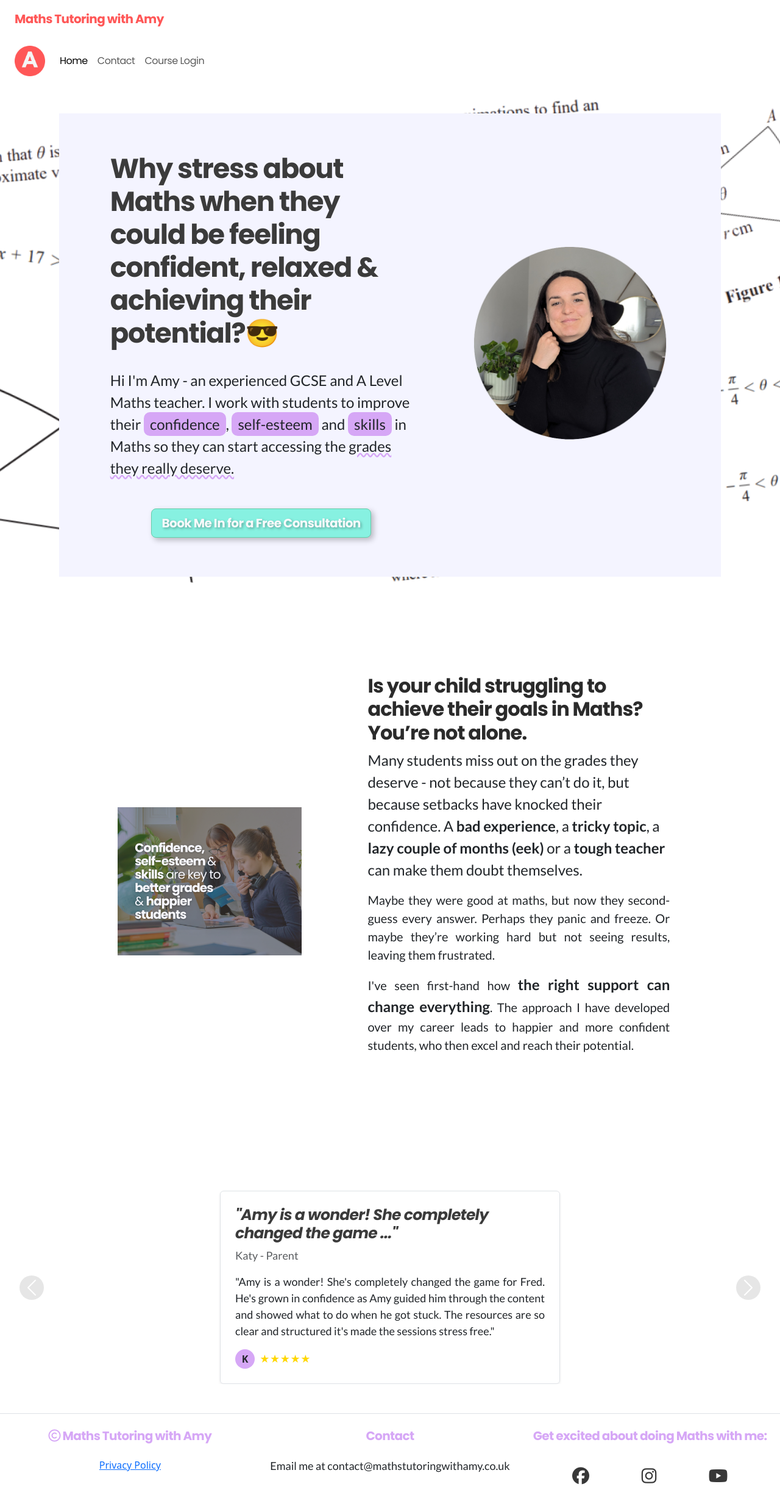
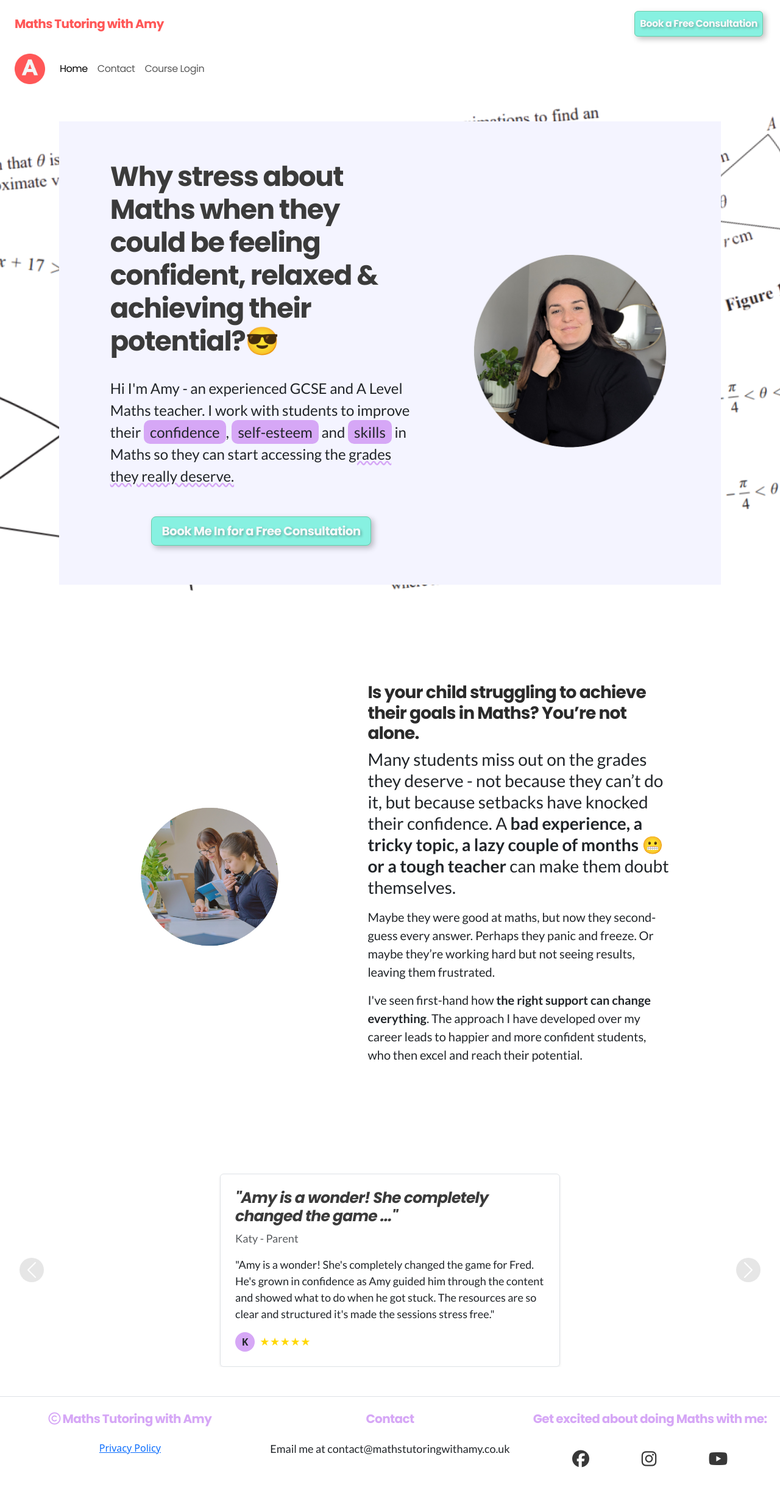
Before and after one commit to AmyB173/mathstutoringwithamy, a PHP site: page / in a window 1280 px wide. Shown: the whole page at 61% size. After the commit the page ends 2407 px from the top, so only its background shows below. Run offline with PHP 8.4, Linux system fonts and the light colour scheme; some libraries are stand-ins or nearby versions.

Commit message:
update index PAS section img and fixed header

```diff
--- a/assets/css/style.css
+++ b/assets/css/style.css
@@ -7,6 +7,7 @@ Use poppins for headings
 /* -------------------------------------------------GENERAL */
 body {
   overflow-x: hidden;
+  padding-top: 75px;
 }
 
 p {
@@ -14,7 +15,7 @@ p {
   font-weight: 400;
   font-style: normal;
   font-size: 18px;
-  text-align: justify;
+  text-align: start;
 }
 
 h1,
--- a/index.html
+++ b/index.html
@@ -6,7 +6,7 @@
     <meta name="viewport" content="width=device-width, initial-scale=1.0" />
     <meta
       name="description"
-      content="Maths Tutoring with Amy | Why stress about Maths when they could be feeling confidenct, relaxed and achieving their potential. Expert Edexcel A Level and GCSE Maths Tutoring to build confidence, self-steem and grades. Online tutoring available all over the Uk - I welcome clients from n England, including London, Manchester, Oxford, Bristol, Birmingham, and more."
+      content="Maths Tutoring with Amy | Why stress about Maths when they could be feeling confident, relaxed and achieving their potential. Expert Edexcel A Level and GCSE Maths Tutoring to build confidence, self-esteem and grades. Online tutoring available all over the UK - I welcome clients from n England, including London, Manchester, Oxford, Bristol, Birmingham, and more."
     />
     <title>
       Maths Tutoring With Amy | Build confidence and grades | Edexcel A Level and GCSE and IGCSE Maths Tutoring
@@ -26,8 +26,6 @@
       href="https://fonts.googleapis.com/css2?family=Patrick+Hand&family=Poppins:ital,wght@0,100;0,200;0,300;0,400;0,500;0,600;0,700;0,800;0,900;1,100;1,200;1,300;1,400;1,500;1,600;1,700;1,800;1,900&display=swap"
       rel="stylesheet"
     />
-    <link rel="preconnect" href="https://fonts.googleapis.com" />
-    <link rel="preconnect" href="https://fonts.gstatic.com" crossorigin />
     <link
       href="https://fonts.googleapis.com/css2?family=Lato:ital,wght@0,100;0,300;0,400;0,700;0,900;1,100;1,300;1,400;1,700;1,900&display=swap"
       rel="stylesheet"
@@ -82,11 +80,21 @@
   <body>
     <!-- MATHS TUTORING WITH AMY LOGO -->
     <header class="container-fluid">
-      <div class="row">
-        <div class="col-10 ps-4 pt-3 m-0">
-          <p class="text-start brand-red-text logo-words">
-            Maths Tutoring with Amy
+      <div class="row fixed-top bg-white justify-content-between p-2">
+        <div class="col-5 mt-3 ms-3 flex align-items-center justify-content-center">
+          <p class="text-start ">
+            <a class="brand-red-text logo-words text-decoration-none" href="index.html">Maths Tutoring with Amy</a>
           </p>
+        </div>
+        <div class="col-5 d-flex justify-content-end align-items-center me-3 pe-3 ">
+          <a
+          id="cta-btn"
+          href="https://app.reclaim.ai/m/mathstutoringwithamy"
+          target="_blank"
+          class="btn btn-primary btn p-2 fs-6"
+        >
+          Book a Free Consultation
+        </a>
         </div>
       </div>
 
@@ -154,7 +162,7 @@
                    Why stress about Maths when they could be feeling confident, relaxed & achieving their potential?😎
                 </h1>
 
-                  <p p class="text-start fs-4 mb-5 mt-4"> Hi I'm Amy - an experienced GCSE and A&nbsp;Level Maths teacher. I work with students to improve their <span class="brush-stroke">confidence</span>, <span class="brush-stroke">self-esteem</span> and <span class="brush-stroke">skills</span> in Maths so they can start accessing the <span class="wavy-underline">grades they really deserve.
+                  <p class="text-start fs-4 mb-5 mt-4"> Hi I'm Amy - an experienced GCSE and A&nbsp;Level Maths teacher. I work with students to improve their <span class="brush-stroke">confidence</span>, <span class="brush-stroke">self-esteem</span> and <span class="brush-stroke">skills</span> in Maths so they can start accessing the <span class="wavy-underline">grades they really deserve.
                 </span></p>
                 <a
                   id="cta-btn"
@@ -181,25 +189,23 @@
       </section>
       <!-- Main Content Section -->
       <div class="container-fluid p-0 m-0">
-    <!-- PAS Sections -->
-        <div class="row flex-column border-5 align-items-center justify-content-center">
-          <div class="col-12 col-md-10 p-3 p-md-3 px-xl-5 flex-row justify-content-center  my-3 my-md-5">
-            <div class="row">
-              <div class="col-11 col-lg-5 d-flex justify-content-center align-items-center">
-                <img src="./assets/images/working-student-index.png" alt="A student working" class="img-fluid rounded px-5 pt-5 pb-2">
-              </div>
-              <div class="col-11 col-lg-7 p-5 ">
-                <h2 class="fw-bold brand-grey-text text-start">Is your child struggling to achieve their goals in Maths? You’re not alone. </h2>
-                <p class="fs-4 text-start ">Many students miss out on the grades they deserve - not because they can’t do it, but because setbacks have knocked their confidence. A <strong>bad experience</strong>, a <strong>tricky topic</strong>, a <strong>lazy couple of months (eek)</strong> or a <strong>tough teacher</strong> can make them doubt themselves.</p>
+      <!-- PAS Sections -->
+        <div id="PAS-section" class="row flex-column align-items-center justify-content-center">
+          <div class="col-12 col-md-10 p-3 p-md-3 px-xl-5 flex-row justify-content-center  my-3 my-md-5 g-0">
+            <div class="row flex-row align-items-center justify-content-center">
+              <div class="col-11 col-lg-5 p-lg-5 order-2 order-lg-1 d-flex justify-content-center align-items-center g-0">
+                <img src="./assets/images/girl-teacher-working-laptop.png" alt="A student working" class="img-fluid rounded px-5 pt-5 pb-2">
+             </div>
+              <div class="col-11 col-lg-7 p-5 pb-lg-1 order-1 order-lg-2 g-0  text-start">
+                <h2 class="fw-bold fs-3 lh-2 brand-grey-text">Is your child struggling to achieve their goals in Maths? You’re not alone. </h2>
+                <p class="fs-3 lh-sm">Many students miss out on the grades they deserve - not because they can’t do it, but because setbacks have knocked their confidence. A <strong>bad experience, a tricky topic, a lazy couple of months 😬or a tough teacher</strong> can make them doubt themselves.</p>
                 <p class="fs-5">Maybe they were good at maths, but now they second-guess every answer.
                   Perhaps they panic and freeze.
                   Or maybe they’re working hard but not seeing results, leaving them frustrated.
                 </p>
-                 <p class="fs-5">I've seen first-hand how <span class="fs-4 fw-bold">the right support can change everything</span>. The approach I have developed over my career leads to happier and more confident students, who then excel and reach their potential.</p>
+                 <p class="fs-5">I've seen first-hand how <span class=" fw-bold">the right support can change everything</span>. The approach I have developed over my career leads to happier and more confident students, who then excel and reach their potential.</p>
               </div>
-
             </div>
-
           </div>
         </div>
         <!-- BENEFITS SECTION -->
@@ -212,14 +218,6 @@
 
             </h2> -->
           </div>
-          <!-- <div class="col-md-6 testimonial-amy-img">
-            <img
-              src="../assets/images/amy-white-top.jpg"
-              alt="Amy"
-              class="img-fluid rounded"
-              alt="Amy sitting at her desk smiling"
-            />
-          </div> -->
         </div>
       </div>
       <div class="container my-5 mx-auto">
```
Also changed, not shown: assets/images/girl-teacher-working-laptop.png (added).
